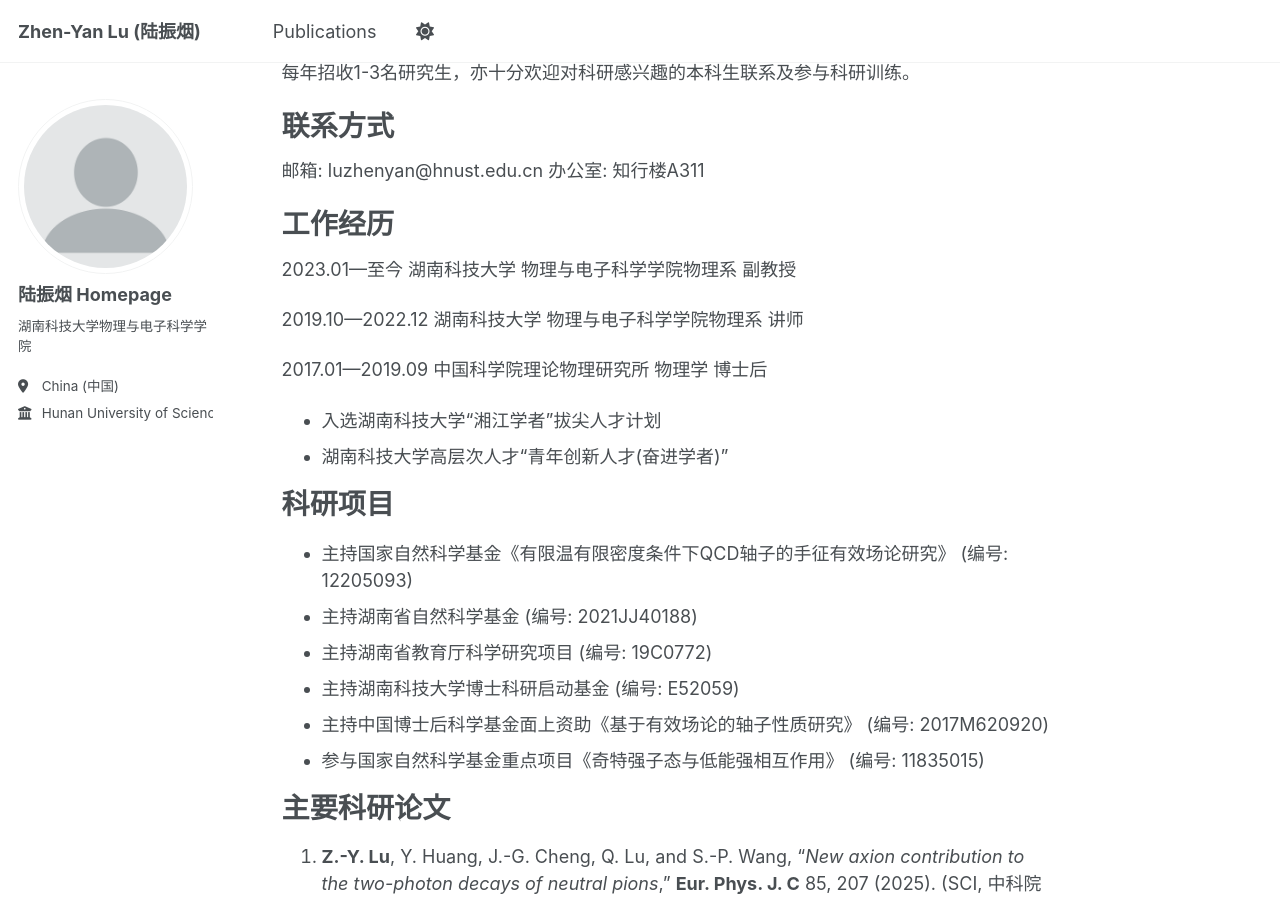
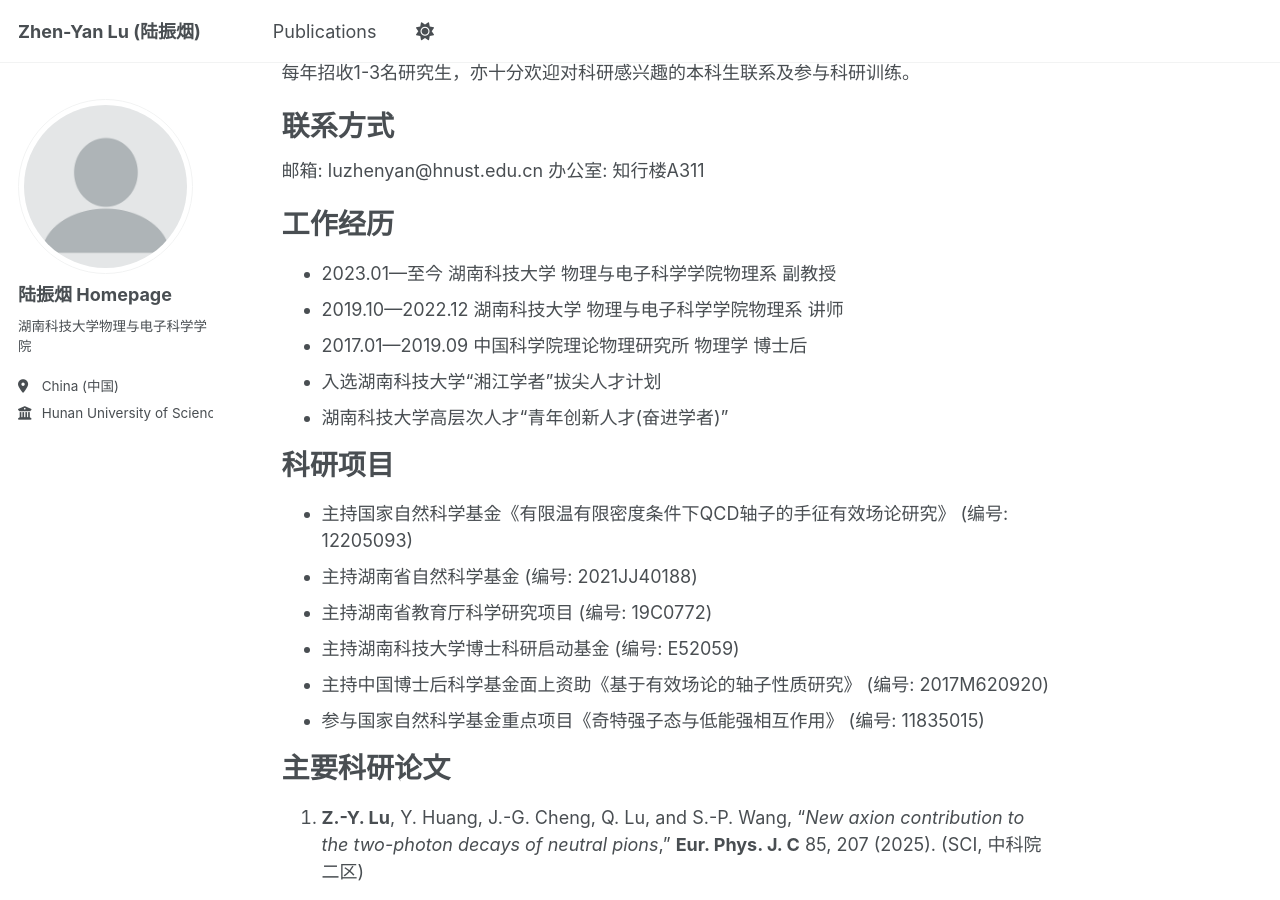
Before and after one commit to luzhenyan-stack/luzhenyan.github.io, a Jekyll site: the page built from _pages/about.md, in a window 1280 px wide and 900 px high, scrolled down 815 px. Built offline with Jekyll 4.4.1, drawn with Linux system fonts in a browser that asks for light colours; a script that is not in the unit is left out.

```diff
--- a/_pages/about.md
+++ b/_pages/about.md
@@ -35,12 +35,9 @@ redirect_from:
 
 工作经历
 ======
-2023.01—至今      湖南科技大学    物理与电子科学学院物理系     副教授
-
-2019.10—2022.12  湖南科技大学     物理与电子科学学院物理系     讲师
-
-2017.01—2019.09  中国科学院理论物理研究所          物理学     博士后
-
+ - 2023.01—至今      湖南科技大学    物理与电子科学学院物理系     副教授
+ - 2019.10—2022.12  湖南科技大学     物理与电子科学学院物理系     讲师
+ - 2017.01—2019.09  中国科学院理论物理研究所          物理学     博士后
   - 入选湖南科技大学“湘江学者”拔尖人才计划
   - 湖南科技大学高层次人才“青年创新人才(奋进学者)”
 
```
